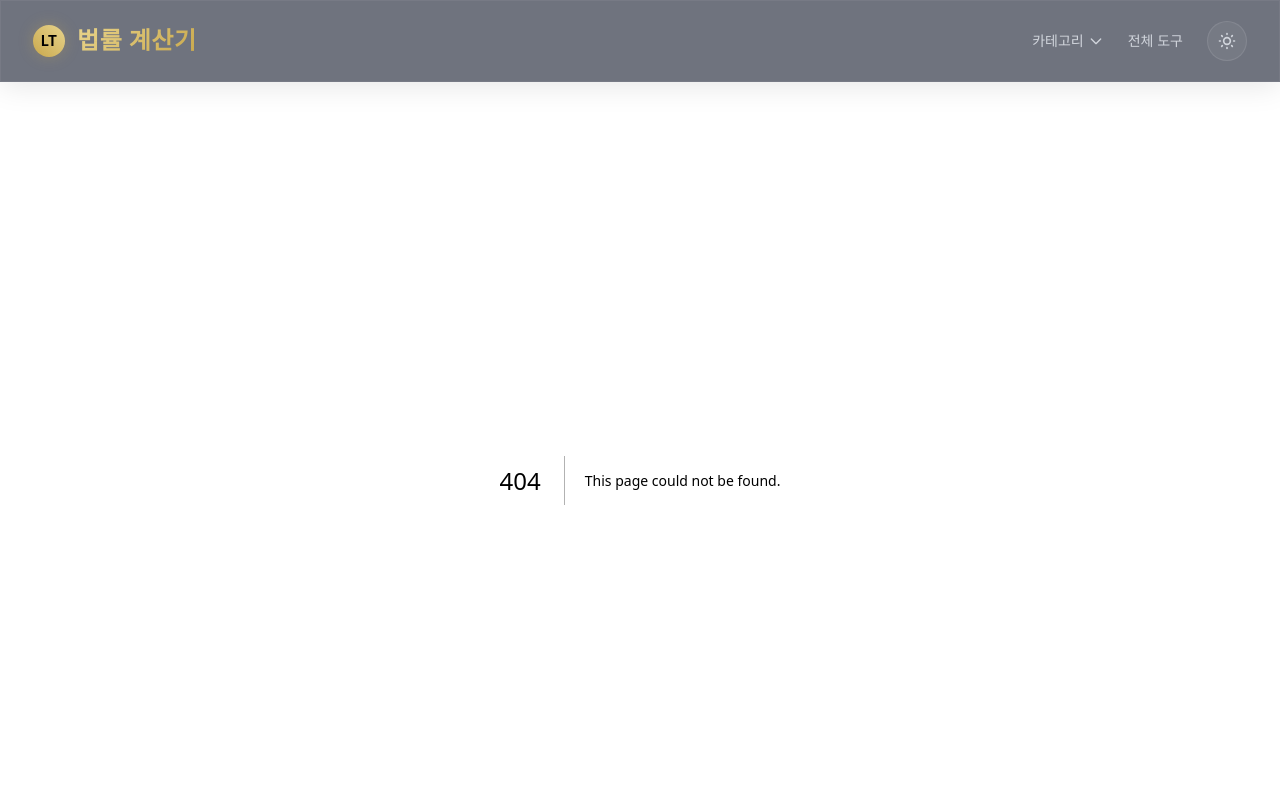
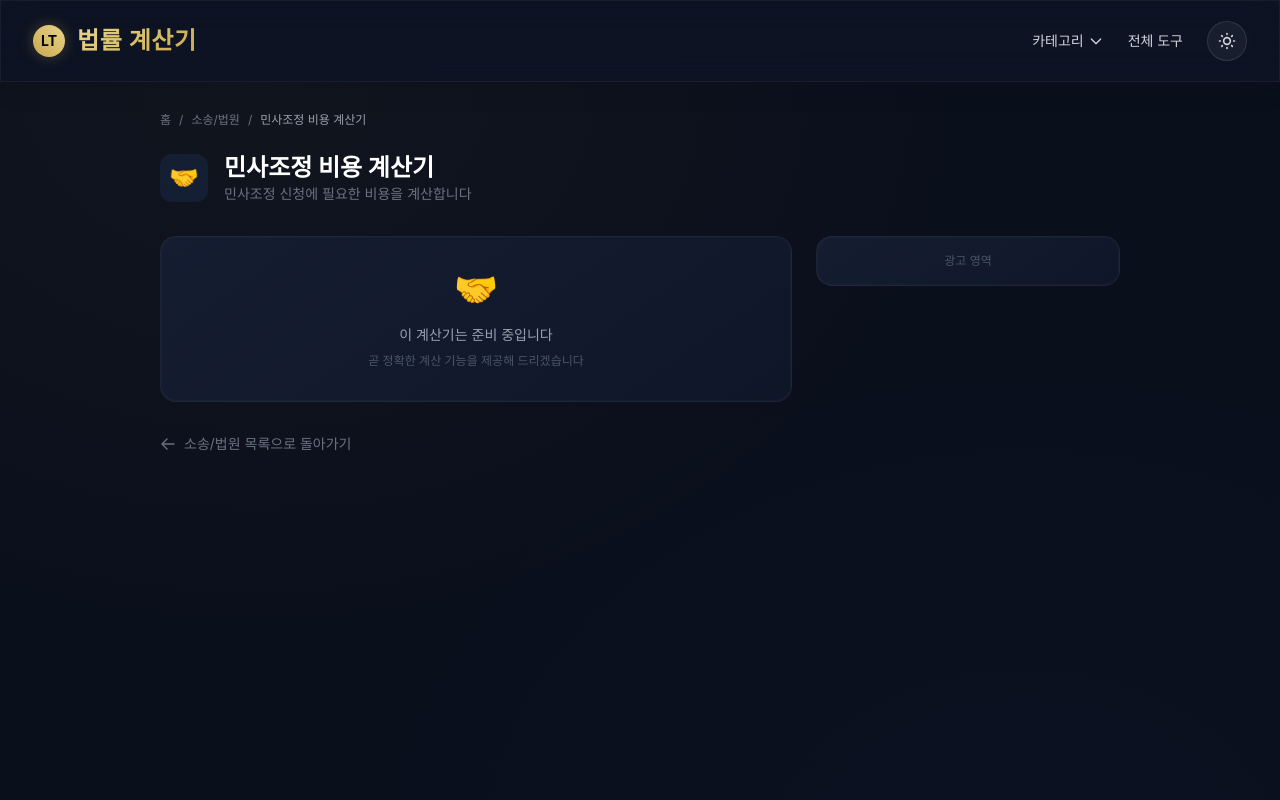
Before and after one commit to SublimerNJ/law-calc, a Next.js app: page /tools/court/civil-mediation in a window 1280 px wide. Before the commit this address had no page. Shown: the top 800 px of the page. Built offline with nearby package versions, Linux system fonts and the light colour scheme; a web font is replaced by a local one.

Commit message:
feat(01-04): create CalculatorLayout and dynamic tool pages with SEO
- CalculatorLayout with breadcrumbs, header, 2-col grid, back link
- Dynamic tool page with generateMetadata for SEO
- generateStaticParams for all 70 tool routes
- Placeholder calculator content for future implementation

```diff
--- /dev/null
+++ b/src/app/tools/[category]/[tool]/layout.tsx
@@ -0,0 +1,7 @@
+export default function ToolLayout({
+  children,
+}: {
+  children: React.ReactNode;
+}) {
+  return children;
+}
--- /dev/null
+++ b/src/app/tools/[category]/[tool]/page.tsx
@@ -0,0 +1,66 @@
+import { notFound } from 'next/navigation';
+import type { Metadata } from 'next';
+import CalculatorLayout from '@/components/ui/CalculatorLayout';
+import { TOOLS, CATEGORIES, getToolByRoute } from '@/lib/tools-data';
+
+interface PageProps {
+  params: Promise<{ category: string; tool: string }>;
+}
+
+export async function generateMetadata({ params }: PageProps): Promise<Metadata> {
+  const { category, tool: toolSlug } = await params;
+  const tool = getToolByRoute(`/tools/${category}/${toolSlug}`);
+
+  if (!tool) {
+    return { title: '페이지를 찾을 수 없습니다' };
+  }
+
+  return {
+    title: `${tool.name} | 법률 계산기`,
+    description: `${tool.description} - 무료 온라인 법률 계산기`,
+    openGraph: {
+      title: `${tool.name} | 법률 계산기`,
+      description: `${tool.description} - 무료 온라인 법률 계산기`,
+      type: 'website',
+    },
+  };
+}
+
+export function generateStaticParams() {
+  return TOOLS.map((tool) => {
+    const parts = tool.route.split('/');
+    return {
+      category: parts[2],
+      tool: parts[3],
+    };
+  });
+}
+
+export default async function ToolPage({ params }: PageProps) {
+  const { category, tool: toolSlug } = await params;
+  const tool = getToolByRoute(`/tools/${category}/${toolSlug}`);
+
+  if (!tool) {
+    notFound();
+  }
+
+  const categoryData = CATEGORIES.find((c) => c.id === category);
+
+  if (!categoryData) {
+    notFound();
+  }
+
+  return (
+    <CalculatorLayout tool={tool} category={categoryData}>
+      <div className="premium-card p-8 text-center">
+        <div className="text-4xl mb-4">{tool.icon}</div>
+        <p className="text-gray-400 text-sm">
+          이 계산기는 준비 중입니다
+        </p>
+        <p className="text-gray-600 text-xs mt-2">
+          곧 정확한 계산 기능을 제공해 드리겠습니다
+        </p>
+      </div>
+    </CalculatorLayout>
+  );
+}
--- /dev/null
+++ b/src/components/ui/CalculatorLayout.tsx
@@ -0,0 +1,69 @@
+import Link from 'next/link';
+import type { Tool, Category } from '@/lib/tools-data';
+
+interface CalculatorLayoutProps {
+  tool: Tool;
+  category: Category;
+  children: React.ReactNode;
+}
+
+export default function CalculatorLayout({ tool, category, children }: CalculatorLayoutProps) {
+  return (
+    <div className="tool-page-bg min-h-screen">
+      <div className="max-w-5xl mx-auto px-4 sm:px-6 lg:px-8 py-8">
+        {/* Breadcrumb */}
+        <nav className="flex items-center gap-2 text-xs text-gray-500 mb-6">
+          <Link href="/" className="hover:text-white transition-colors">
+            홈
+          </Link>
+          <span>/</span>
+          <Link href={`/#${category.id}`} className="hover:text-white transition-colors">
+            {category.name}
+          </Link>
+          <span>/</span>
+          <span className="text-gray-400">{tool.name}</span>
+        </nav>
+
+        {/* Header */}
+        <div className="flex items-center gap-4 mb-8">
+          <div
+            className="flex items-center justify-center w-12 h-12 rounded-xl text-2xl"
+            style={{ backgroundColor: `${category.color}1a` }}
+          >
+            {tool.icon}
+          </div>
+          <div>
+            <h1 className="text-2xl font-bold text-white">{tool.name}</h1>
+            <p className="text-sm text-gray-500">{tool.description}</p>
+          </div>
+        </div>
+
+        {/* Two-column layout */}
+        <div className="grid lg:grid-cols-3 gap-6">
+          <div className="lg:col-span-2">
+            {children}
+          </div>
+          <div className="lg:col-span-1">
+            {/* Sidebar placeholder for ads/related tools */}
+            <div className="premium-card p-4 text-center text-xs text-gray-600">
+              광고 영역
+            </div>
+          </div>
+        </div>
+
+        {/* Back link */}
+        <div className="mt-8">
+          <Link
+            href={`/#${category.id}`}
+            className="inline-flex items-center gap-2 text-sm text-gray-500 hover:text-white transition-colors"
+          >
+            <svg className="w-4 h-4" fill="none" viewBox="0 0 24 24" stroke="currentColor" strokeWidth={2}>
+              <path strokeLinecap="round" strokeLinejoin="round" d="M10.5 19.5L3 12m0 0l7.5-7.5M3 12h18" />
+            </svg>
+            {category.name} 목록으로 돌아가기
+          </Link>
+        </div>
+      </div>
+    </div>
+  );
+}
```
